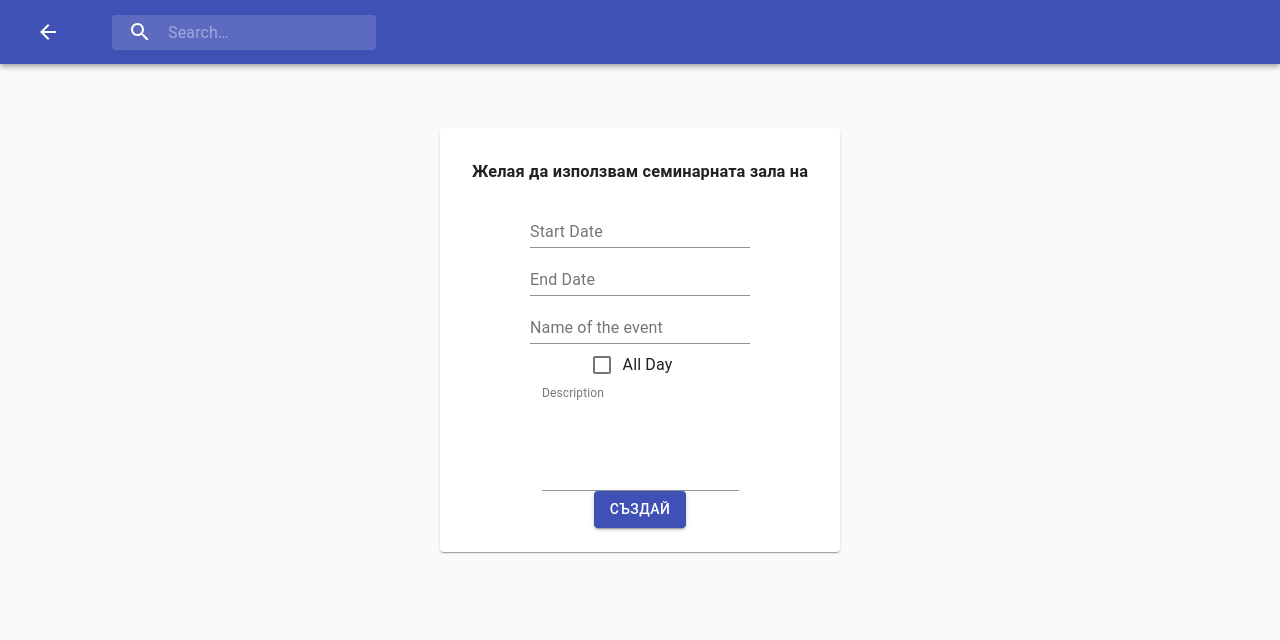
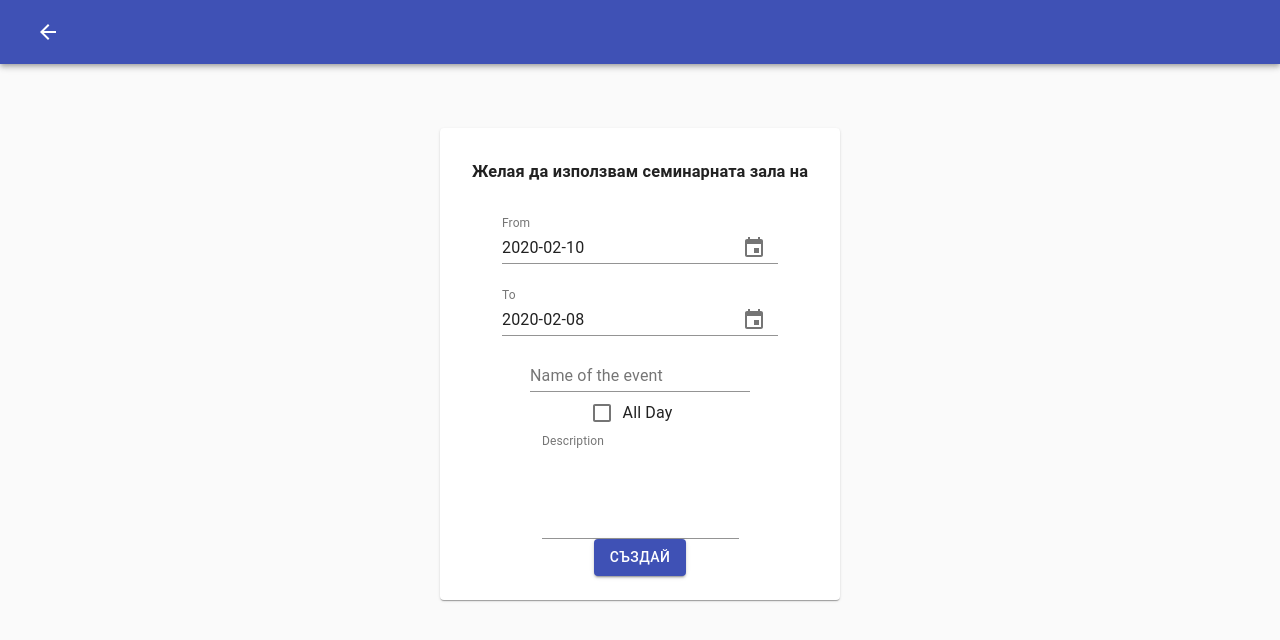
Before and after one commit to rado9818/Library, a React (Create React App) app: page /#/events/create in a window 1280 px wide. Shown: the top 640 px of the page. Built offline with nearby package versions, Linux system fonts and the light colour scheme.

Commit message:
date pickere

```diff
--- a/package.json
+++ b/package.json
@@ -6,6 +6,8 @@
     "@material-ui/core": "^4.9.0",
     "@material-ui/icons": "^4.2.1",
     "@material-ui/pickers": "^3.2.9",
+    "date-fns": "^2.9.0",
+    "@date-io/date-fns": "^1.3.13",
     "@testing-library/jest-dom": "^4.2.4",
     "@testing-library/react": "^9.4.0",
     "@testing-library/user-event": "^7.2.1",
--- a/src/screens/authentication/EventCreateScreen.js
+++ b/src/screens/authentication/EventCreateScreen.js
@@ -36,11 +36,11 @@ export default class EventScreen extends AuthenticationComponent {
   }
 
   handleStartDateChange = date => {
-    this.setState({fromDate: date.target.value});
+    this.setState({fromDate: date.toISOString().split('T')[0]});
   };
 
   handleEndDateChange = date => {
-    this.setState({toDate: date.target.value});
+    this.setState({toDate: date.toISOString().split('T')[0]});
   };
 
   handleNameChange = name => {
--- a/src/screens/components/EventCreateComponent.js
+++ b/src/screens/components/EventCreateComponent.js
@@ -6,10 +6,9 @@ import Paper from "@material-ui/core/Paper";
 import FormControlLabel from '@material-ui/core/FormControlLabel';
 import Typography from "@material-ui/core/Typography";
 import withStyles from "@material-ui/core/styles/withStyles";
-import { MuiPickersUtilsProvider } from '@material-ui/pickers';
-import { KeyboardDatePicker } from '@material-ui/pickers';
-import Grid from '@material-ui/core/Grid';
+import {KeyboardDatePicker, MuiPickersUtilsProvider} from '@material-ui/pickers';
 import {TextField} from "@material-ui/core";
+import DateFnsUtils from '@date-io/date-fns';
 
 import React from 'react';
 import {
@@ -62,6 +61,8 @@ function EventCreateComponent(props) {
   const { onCreateEvent, context, onStartDateChange, onEndDateChange} = props;
 
   return (
+      <MuiPickersUtilsProvider utils={DateFnsUtils}>
+
           <React.Fragment>
           <EventsRedirect
             context={props.context}/>
@@ -95,8 +96,35 @@ function EventCreateComponent(props) {
             </Grid>
             </MuiPickersUtilsProvider> */}
 
-        <TextField id="standard-basic" label="Start Date" onChange={(onStartDateChange)} />
-        <TextField id="standard-basic" label="End Date" onChange={onEndDateChange} />
+              <KeyboardDatePicker
+                  disableToolbar
+                  variant="inline"
+                  format="yyyy-MM-dd"
+                  margin="normal"
+                  id="date-picker-inline"
+                  label="From"
+                  onChange={(onStartDateChange)}
+                  value={props.context.state.fromDate}
+                  KeyboardButtonProps={{
+                    'aria-label': 'change date',
+                  }}
+              />
+
+              <KeyboardDatePicker
+                  disableToolbar
+                  variant="inline"
+                  format="yyyy-MM-dd"
+                  margin="normal"
+                  id="date-picker-inline"
+                  label="To"
+                  onChange={(onEndDateChange)}
+                  value={props.context.state.toDate}
+                  KeyboardButtonProps={{
+                    'aria-label': 'change date',
+                  }}
+              />
+
+
             <TextField id="standard-basic" label="Name of the event" onChange={(e) => {
               context.setState({name: e.target.value});
             }} />
@@ -126,6 +154,7 @@ function EventCreateComponent(props) {
             </Paper>
           </main>
         </React.Fragment>
+      </MuiPickersUtilsProvider>
   );
 }
 
--- a/src/screens/components/NavBarComponent.js
+++ b/src/screens/components/NavBarComponent.js
@@ -118,19 +118,7 @@ export default function NavBarComponent(props) {
           <Typography className={classes.title} variant="h6" noWrap>
             {context.state.navBarTitle}
           </Typography>
-          <div className={classes.search}>
-            <div className={classes.searchIcon}>
-              <SearchIcon />
-            </div>
-            <InputBase
-              placeholder="Search…"
-              classes={{
-                root: classes.inputRoot,
-                input: classes.inputInput,
-              }}
-              inputProps={{ 'aria-label': 'search' }}
-            />
-          </div>
+
           <div className={classes.grow} />
 
         </Toolbar>
```
Also changed, not shown: 1 other file (tests, documents, lock files or other folders). Lines whose indentation alone changed are shown as unchanged.
